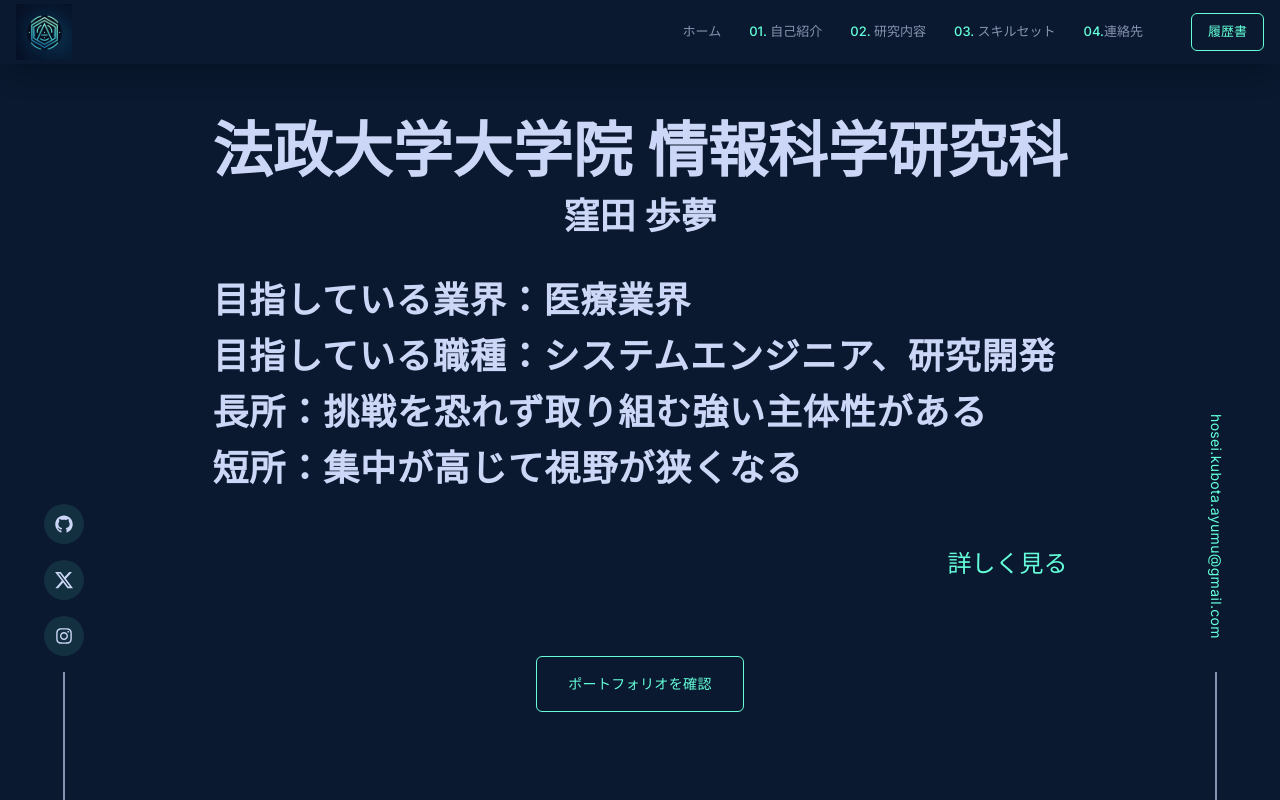
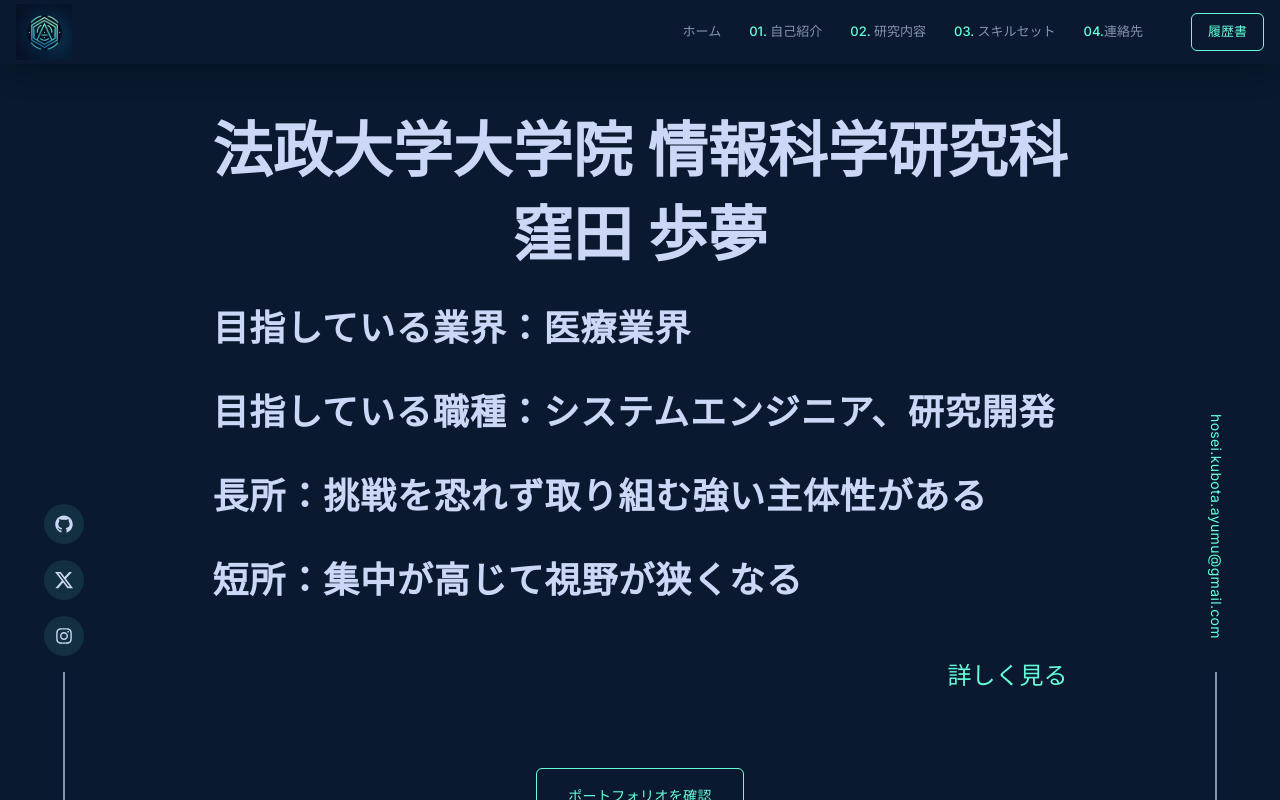
Before and after one commit to Ayumu0922/portfolio, a Next.js app: page / in a window 1280 px wide. Built offline with nearby package versions, Linux system fonts and the light colour scheme.

Commit message:
middle section 調整

```diff
--- a/components/Middle.tsx
+++ b/components/Middle.tsx
@@ -15,13 +15,15 @@
         <h3 className="text-2xl lgl:text-4xl font-semibold  mb-2 xl:text-6xl">
           法政大学大学院 情報科学研究科
         </h3>
-        <h2 className="text-2xl lgl:text-4xl font-semibold mt-2">窪田 歩夢</h2>
+        <h2 className="text-2xl lgl:text-4xl font-semibold mt-2 xl:text-6xl  xl:mt-4">
+          窪田 歩夢
+        </h2>
       </motion.div>
       <motion.div
         initial={{ y: 10, opacity: 0 }}
         animate={{ y: 0, opacity: 1 }}
         transition={{ duration: 0.5, delay: 0.8 }}
-        className="space-y-4  xl:gap-11"
+        className=" space-y-6 xl:space-y-11  "
       >
         {/* 各項目の詳細を記述 */}
         <p>
```
Also changed, not shown: public/img/projects/icon3.webp (added).
